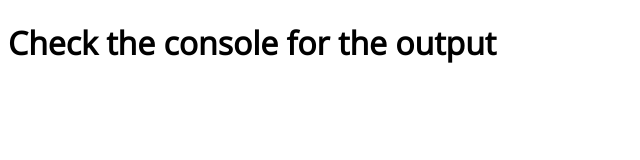
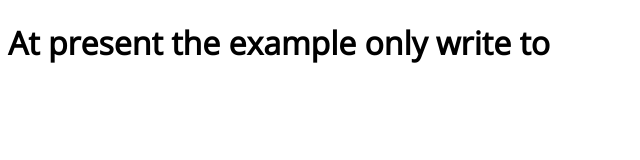
Before and after one commit to softwarespot/PubSub, a website: page examples/index.html in a window 1280 px wide. Shown: the whole page, without its empty margins (0-640 px from the left). Drawn offline with nearby package versions, Linux system fonts and the light colour scheme.

Commit message:
Fixed indentation

```diff
--- a/examples/index.html
+++ b/examples/index.html
@@ -21,7 +21,7 @@
 </head>
 
 <body>
-<h1>Check the console for the output</h1>
+    <h1>At present the example only write to</h1>
 
     <!--Scripts-->
     <script src="../dist/pubsub.min.js"></script>
```
